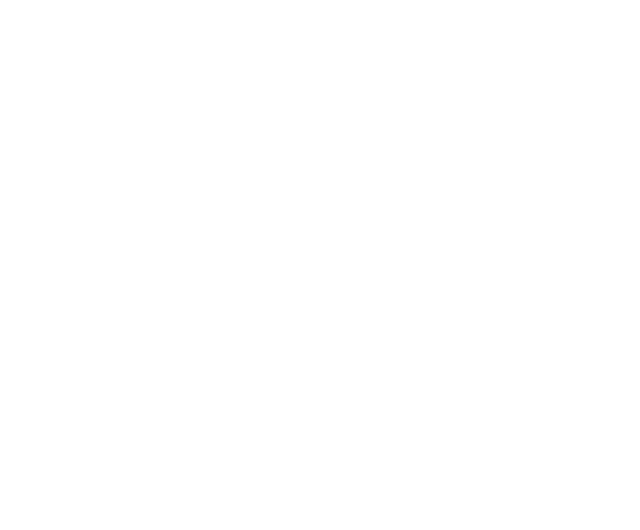
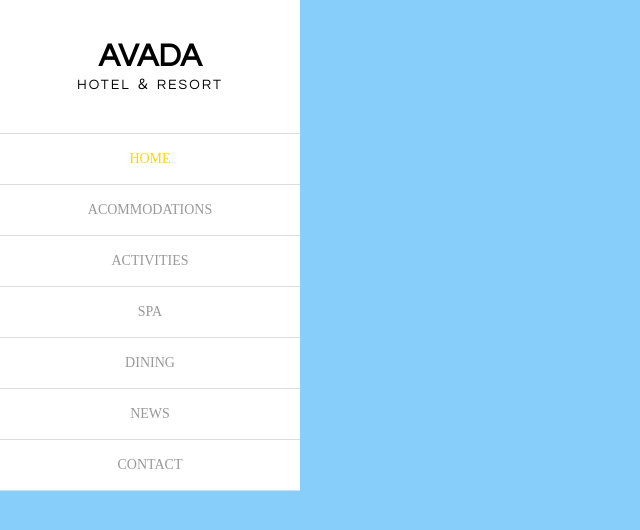
Before and after one commit to lazyeun/study, a plain HTML site: page 0731_div_class.html in a window 1280 px wide. Shown: the whole page, without its empty margins (0-640 px from the left). Drawn offline with Linux system fonts and the light colour scheme.

Commit message:
menu연습

```diff
--- a/0731_div_class.html
+++ b/0731_div_class.html
@@ -0,0 +1,77 @@
+<!DOCTYPE html>
+<html lang="en">
+
+<head>
+    <meta charset="UTF-8">
+    <title>Document</title>
+    <link href="https://fonts.googleapis.com/css2?family=Questrial&display=swap" rel="stylesheet">
+    <link href="https://fonts.googleapis.com/css2?family=Montserrat&display=swap" rel="stylesheet">
+    <style>
+        * {
+            margin: 0;
+        }
+
+        body{
+            background-color:lightskyblue;
+        }
+        .wrap {
+            width: 300px;
+            background-color:white;
+        }
+        /*  로고 및 메뉴 전체 틀      */
+        .wrap>.logo{
+            padding:40px 0 40px 0px;
+            font-family: 'Questrial',sans-serif;
+            border-bottom: 1px solid #dddddd;
+        }
+        .wrap>.menu{
+            padding-left:0;
+        }
+
+        /*  logo  h1  */
+        .logo h1{
+            text-align: center;
+            font-weight: 700;
+        }
+        /*logo p*/
+        .logo p{
+            text-align: center;
+            font-size:14px;
+            letter-spacing: 2px;
+        }
+        /*menu list*/
+        .wrap li{
+            list-style: none;
+            text-align: center;
+            line-height: 50px;
+            font-size:14px;
+            text-transform: uppercase;
+            color:#999999;
+            border-bottom:1px solid #dddddd;
+        }
+        /*home*/
+        .menu .list1{
+            color:gold;
+        }
+    </style>
+</head>
+
+<body>
+    <div class="wrap">
+        <div class="logo">
+            <h1>AVADA</h1>
+            <p>HOTEL ＆ RESORT</p>
+        </div>
+        <ul class="menu">
+            <li class="list1">home</li>
+            <li>acommodations</li>
+            <li>activities</li>
+            <li>spa</li>
+            <li>dining</li>
+            <li>news</li>
+            <li>contact</li>
+        </ul>
+    </div>
+</body>
+
+</html>
```
Also changed, not shown: 0731_menu1.html (+40 -2 lines).
